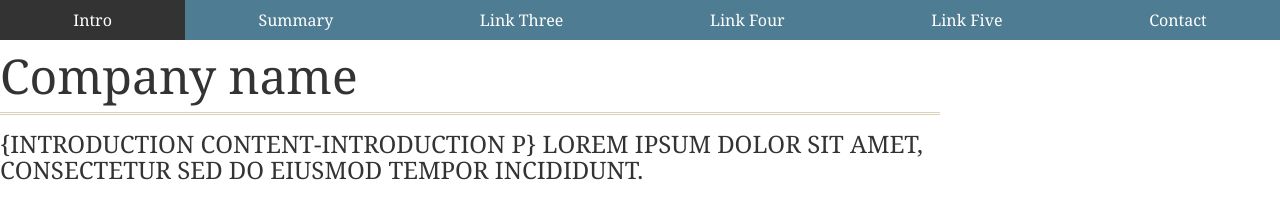
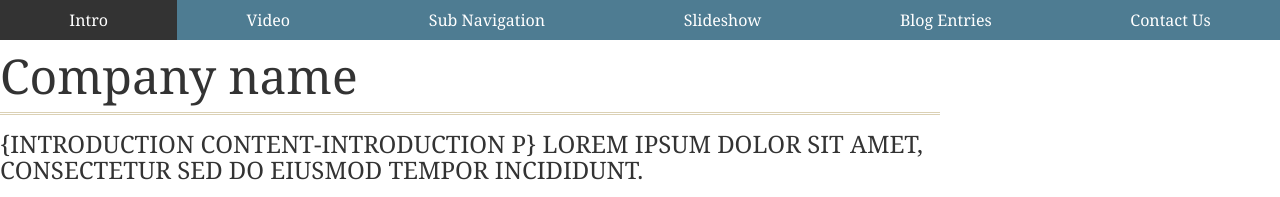
Before and after one commit to DannyBoyNYC/session8, a website: page app/alt-index.html in a window 1280 px wide. Shown: the top 197 px of the page. Drawn offline with nearby package versions, Linux system fonts and the light colour scheme.

Commit message:
initial commit

```diff
--- a/app/alt-index.html
+++ b/app/alt-index.html
@@ -13,12 +13,12 @@
   <nav>
     <a href="#" id="pull"></a>
     <ul>
-      <li><a href="#one">Intro</a></li>
-      <li><a href="#two">Summary</a></li>
-      <li><a href="#three">Link Three</a></li>
-      <li><a href="#four">Link Four</a></li>
-      <li><a href="#five">Link Five</a></li>
-      <li><a href="#six">Contact</a></li>
+      <li><a href="#">Intro</a></li>
+      <li><a href="#video">Video</a></li>
+      <li><a href="#subnav">Sub Navigation</a></li>
+      <li><a href="#slideshow">Slideshow</a></li>
+      <li><a href="#blog-entries">Blog Entries</a></li>
+      <li><a href="#footer">Contact Us</a></li>
     </ul>
   </nav>
 
@@ -33,7 +33,7 @@
 
   <section>
     <article>
-      <div class="content-video">
+      <div class="content-video" id="video">
         <iframe src="http://player.vimeo.com/video/1953547?color=ff9933" width="480" height="300" frameborder="0" webkitAllowFullScreen
           mozallowfullscreen allowFullScreen></iframe>
 
@@ -68,7 +68,7 @@
       <p>Lorem ipsum dolor sit amet, consectetur adipisicing elit, sed do eiusmod tempor incididunt ut labore et dolore magna
         aliqua. Ut enim ad minim veniam, quis nostrud exercitation ullamco laboris nisi ut aliquip ex ea commodo consequat.</p>
 
-      <ul class="nav-sub">
+      <ul class="nav-sub" id="subnav">
         <li><a href="#">{Main category ul.nav-sub}</a>
           <ul>
             <li><a href="#">{Sub category navigation}</a></li>
@@ -109,7 +109,7 @@
 
 
 
-  <div class="secondary">
+  <div class="secondary" id="slideshow">
     <section>
       <article>
         <figure>
@@ -167,7 +167,7 @@
 
 
   <section>
-    <article>
+    <article id="blog-entries">
       <h2>Latest news</h2>
       <ul class="hentries">
         <li class="hentry">
@@ -203,7 +203,7 @@
 
 
 
-  <footer>
+  <footer id="footer">
     <div class="content">
       <p>Lorem ipsum dolor sit amet, consectetuer adipiscing elit. Nunc elit eros, adipiscing nec, convallis et, vehicula quis,
         dolor. Cras euismod ipsum in risus ultrices ultrices. Proin ipsum turpis, malesuada vel, mattis at, feugiat ac, mi.</p>
--- a/sass/imports/_header.scss
+++ b/sass/imports/_header.scss
@@ -1,3 +1,5 @@
+/* header scss */
+
 header {
 	h1 {
 		font-size: 3rem;
```
Also changed, not shown: README.md, app/css/styles.css, 1 other file.
